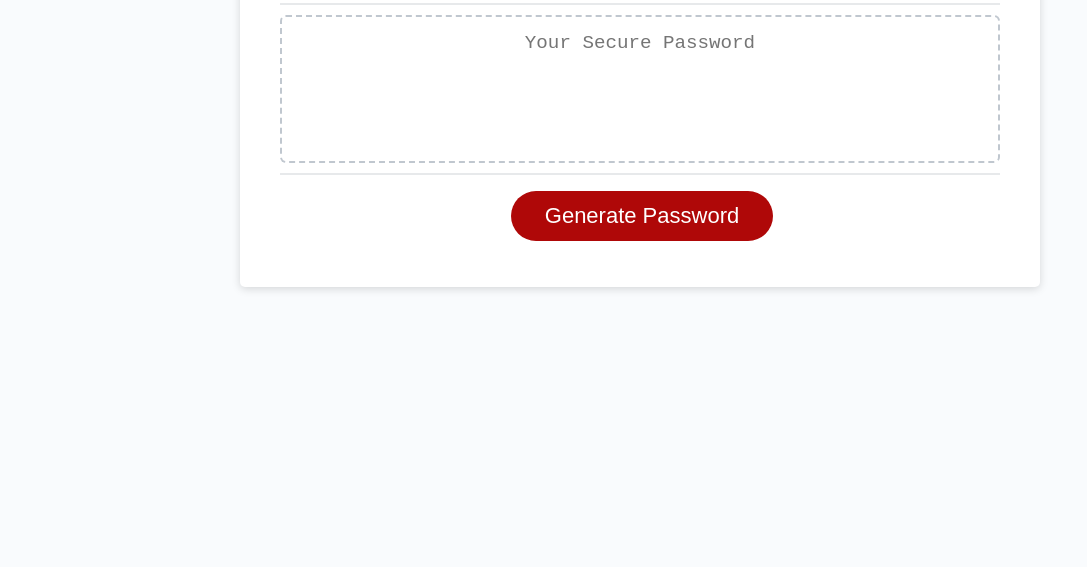
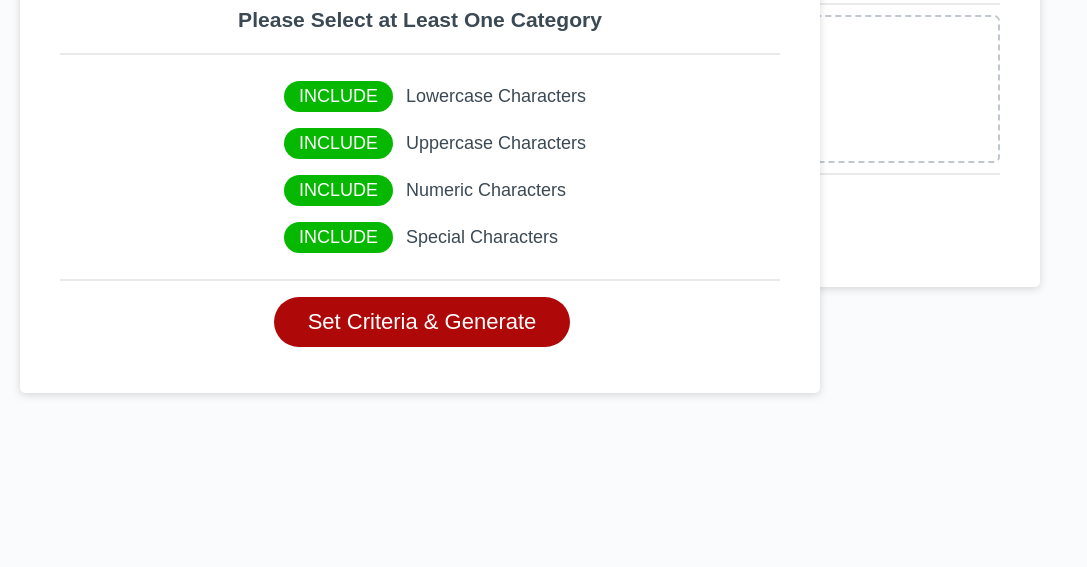
Before and after one commit to AbbyDabbyDooDoesGitHub/UW_ChWk03_PasswordGenerator, a plain HTML site: page 02-Challenge/Develop/index.html in a window 1280 px wide. Shown: the part 233-800 px from the top of the page, without its empty margins (0-1087 px from the left). Drawn offline with Linux system fonts and the light colour scheme.

Commit message:
criteria box formatting

```diff
--- a/02-Challenge/Develop/index.html
+++ b/02-Challenge/Develop/index.html
@@ -28,7 +28,35 @@
           <button id="generate" class="btn">Generate Password</button>
         </div>
       </div>
+
+      <div class="card" id="passwordSettings">
+        <div class="card-header">
+          <h2>Set Password Criteria</h2>
+          <h3>Please Select at Least One Category</h3>
+        </div>
+        <div class="card-body">
+
+          <ul>
+            <li><button id="lowercase" class="criteriaBtn include">INCLUDE</button> Lowercase Characters</li>
+
+            <li><button id="uppercase" class="criteriaBtn include">INCLUDE</button> Uppercase Characters</li>
+
+            <li><button id="numeric" class="criteriaBtn include">INCLUDE</button> Numeric Characters</li>
+
+            <li><button id="special" class="criteriaBtn include">INCLUDE</button> Special Characters</li>
+
+          </ul>
+
+        </div>
+        <div class="card-footer">
+          <button id="setCriteria" class="btn">Set Criteria & Generate</button>
+        </div>
+      </div>
+
+
+
     </div>
+
     <script src="script.js"></script>
   </body>
 </html>
--- a/02-Challenge/Develop/script.js
+++ b/02-Challenge/Develop/script.js
@@ -6,6 +6,21 @@ function writePassword() {
   var password = generatePassword();
   var passwordText = document.querySelector("#password");
 
+  var lowerChars   = "abcdefghijklmnopqrstuvwxyz"; //lower
+  var upperChars   = "ABCDEFGHIJKLMNOPQRSTUVWXYZ"; //upper
+  var numericChars = "0123456789"; //numeric
+  var specialChars = "!#$%&'()*+,-./:;<=>?@[]^_`{|}~"; //special characters
+
+  var chars = "";  //to be actual characters to use
+  var passwordLength = 12;  //needs to be 8-128
+  var passwordOutput = "";  //to be actual password
+
+  // THEN I confirm whether or not to include lowercase, uppercase
+  // THEN my input should be validated and at least one character type should be selected
+
+
+
+
   passwordText.value = password;
 
 }
--- a/02-Challenge/Develop/style.css
+++ b/02-Challenge/Develop/style.css
@@ -118,6 +118,45 @@ button[disabled] {
   overflow: hidden;
 }
 
+#passwordSettings {
+  /* display: none;  */  /* Hidden by default */
+  position: fixed; /* Stay in place */
+  z-index: 1; /* Sit on top */
+  top: 135px;
+  float: center;
+  align-content: center;
+  width: 100%;
+  text-align: center;
+}
+
+#passwordSettings ul {
+  list-style: none;
+  text-align: left;
+  padding-left: 30%;
+}
+
+.criteriaBtn {
+  border: none;
+  border-radius: 25px;
+  box-shadow: rgba(0, 0, 0, 0.1) 0px 1px 6px 0px rgba(0, 0, 0, 0.2) 0px 1px 1px
+    0px;
+  color: hsl(0, 0%, 100%);
+  display: inline-block;
+  font-size: 18px;
+  margin: 8px;
+  padding: 5px 15px;
+  text-align: center;
+  cursor: pointer;
+}
+
+.include {
+  background-color: rgb(6, 185, 0);
+}
+
+.skip {
+  background-color: hsl(360, 91%, 36%);
+}
+
 @media (max-width: 690px) {
   .btn {
     font-size: 1rem;
```
Also changed, not shown: 1 other file.
